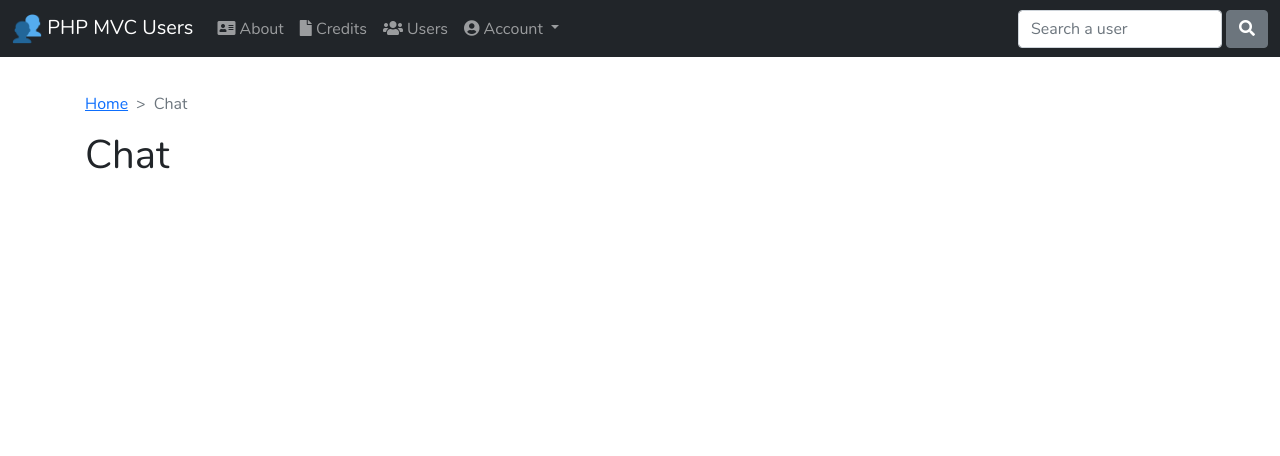
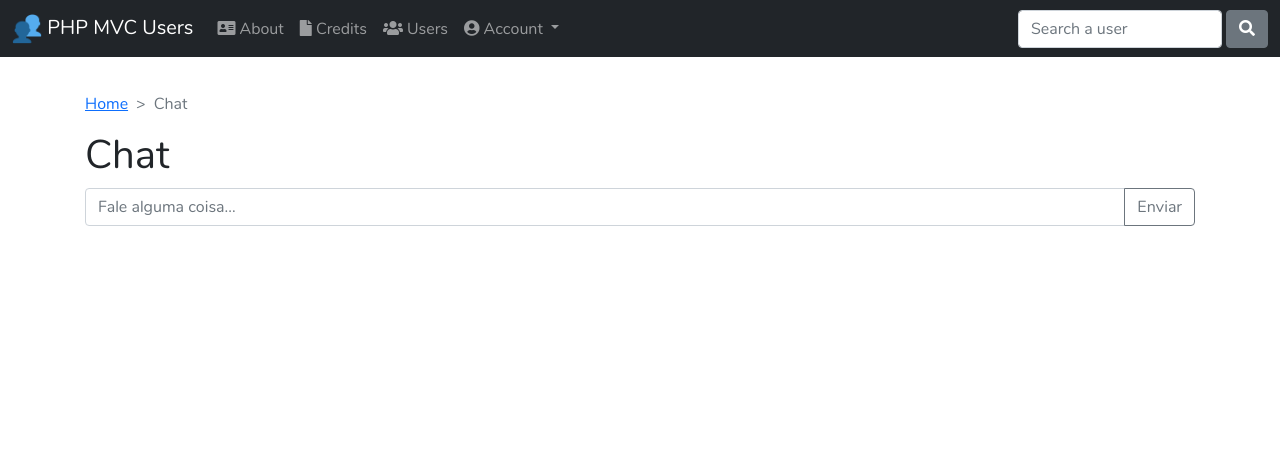
Before and after one commit to sistematico/php-mvc-users, a PHP site: page / in a window 1280 px wide. Shown: the top 456 px of the page. Run offline with PHP 8.4, Linux system fonts and the light colour scheme; data comes from the database, SQL or seed files in the repository; some libraries are stand-ins or nearby versions.

Commit message:
Autocommit por GitHub: alterações: add 'app/view/chat/list.php'

```diff
--- a/app/view/chat/list.php
+++ b/app/view/chat/list.php
@@ -16,4 +16,11 @@
             }
         }
     ?>
+
+    <form action="<?php echo URL; ?>chat/send" method="post">
+        <div class="input-group mb-3">
+            <input name="message" type="text" class="form-control" placeholder="Fale alguma coisa..." aria-label="Fale alguma coisa..." aria-describedby="button-addon">
+            <button class="btn btn-outline-secondary" type="button" id="button-addon">Enviar</button>
+        </div>
+    </form>
 </main>
```
